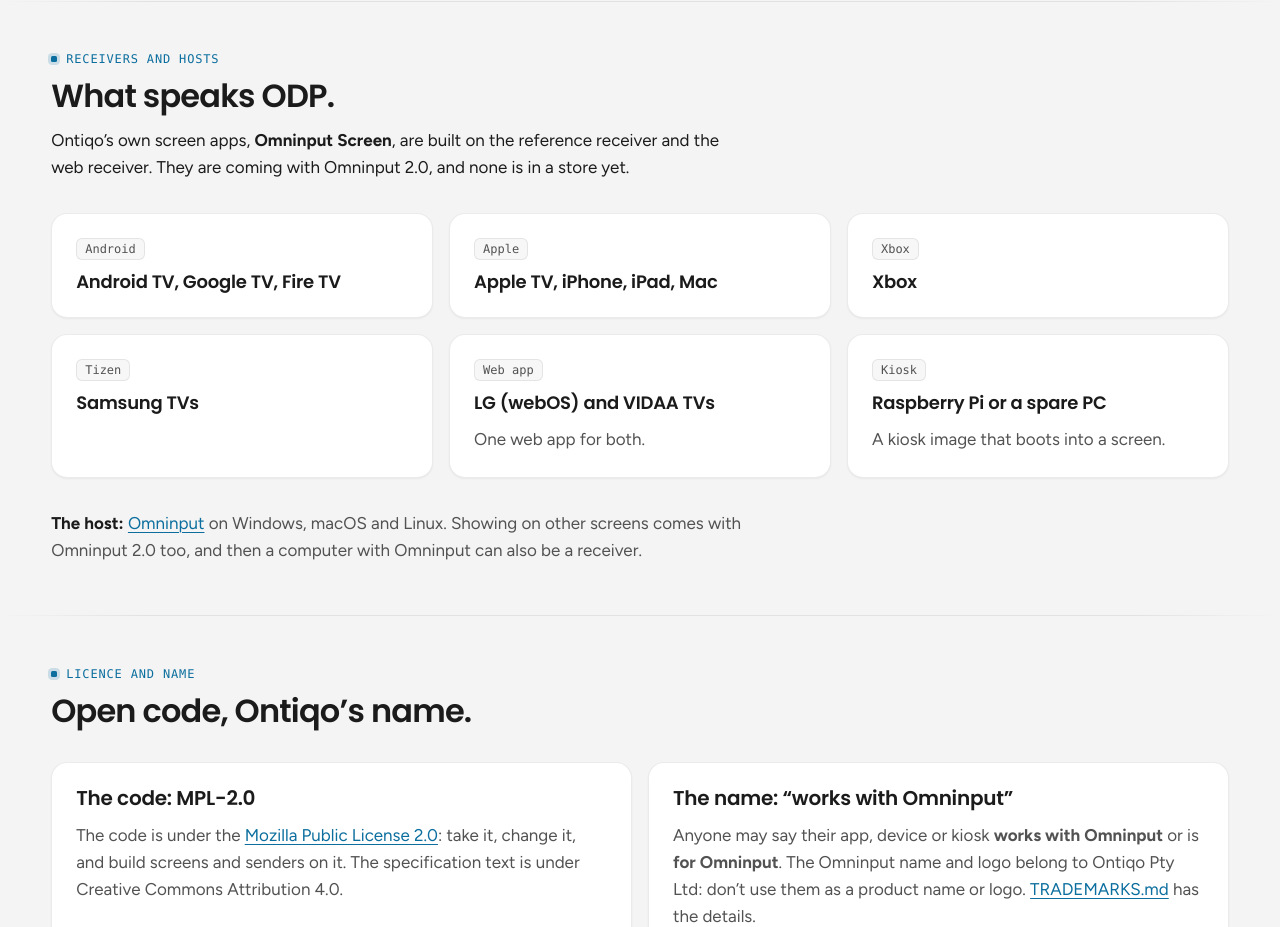
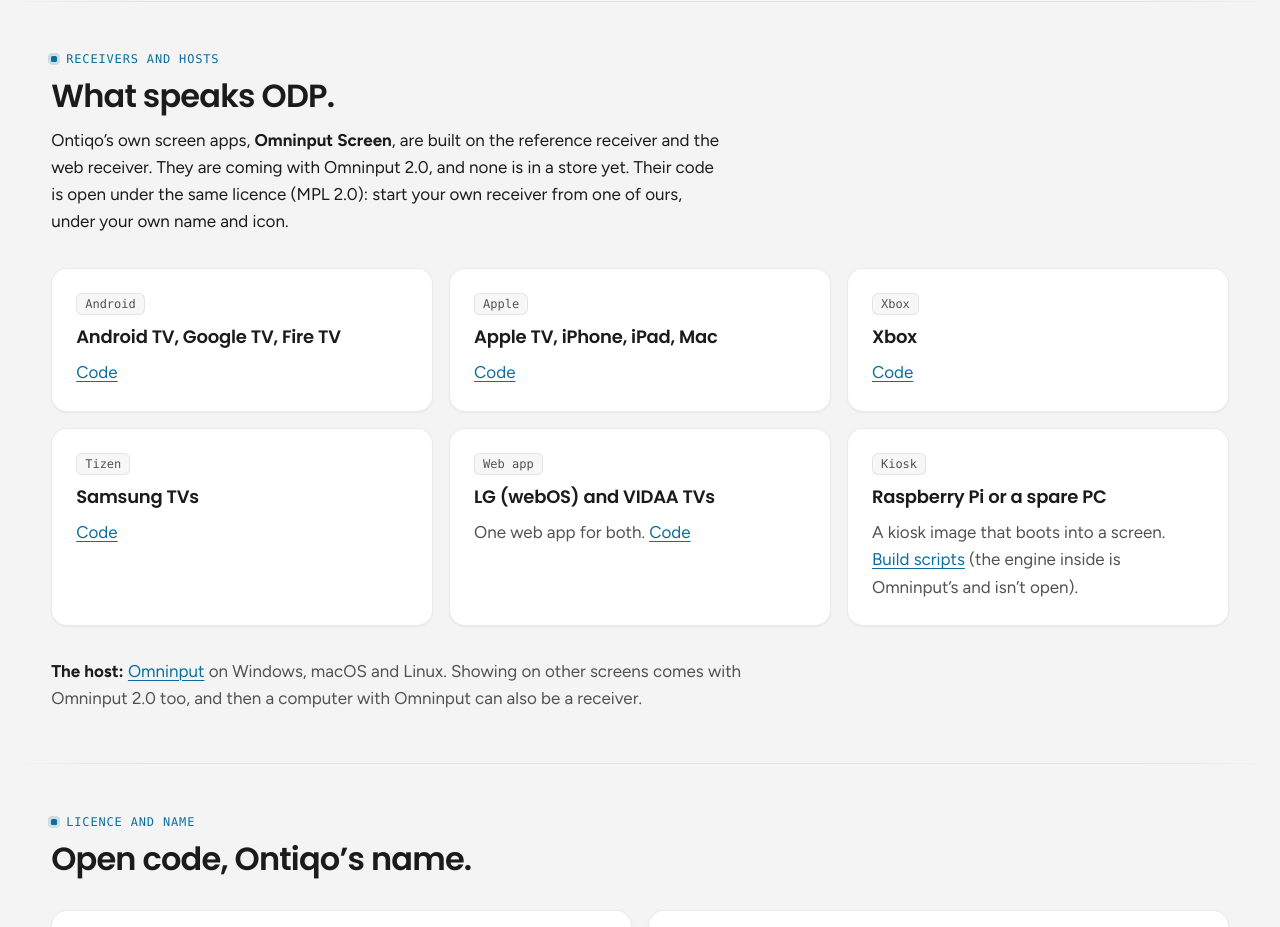
Before and after one commit to Ontiqo/odp, a plain HTML site: page site/index.html in a window 1280 px wide. Shown: the part 3340-4267 px from the top of the page. Drawn offline with Linux system fonts and the light colour scheme.

Commit message:
Site: each receiver links to its open code

```diff
--- a/site/index.html
+++ b/site/index.html
@@ -194,15 +194,15 @@ cargo run --release -p odp-check -- &lt;address:port&gt; &lt;pin&gt; [--key 10]
   <div class="section-head">
     <span class="eyebrow">Receivers and hosts</span>
     <h2 id="receivers-h">What speaks ODP.</h2>
-    <p>Ontiqo’s own screen apps, <strong>Omninput Screen</strong>, are built on the reference receiver and the web receiver. They are coming with Omninput 2.0, and none is in a store yet.</p>
+    <p>Ontiqo’s own screen apps, <strong>Omninput Screen</strong>, are built on the reference receiver and the web receiver. They are coming with Omninput 2.0, and none is in a store yet. Their code is open under the same licence (MPL 2.0): start your own receiver from one of ours, under your own name and icon.</p>
   </div>
   <div class="grid rx-grid">
-    <div class="card rx"><span class="tag">Android</span><h3>Android TV, Google TV, Fire TV</h3></div>
-    <div class="card rx"><span class="tag">Apple</span><h3>Apple TV, iPhone, iPad, Mac</h3></div>
-    <div class="card rx"><span class="tag">Xbox</span><h3>Xbox</h3></div>
-    <div class="card rx"><span class="tag">Tizen</span><h3>Samsung TVs</h3></div>
-    <div class="card rx"><span class="tag">Web app</span><h3>LG (webOS) and VIDAA TVs</h3><p>One web app for both.</p></div>
-    <div class="card rx"><span class="tag">Kiosk</span><h3>Raspberry Pi or a spare PC</h3><p>A kiosk image that boots into a screen.</p></div>
+    <div class="card rx"><span class="tag">Android</span><h3>Android TV, Google TV, Fire TV</h3><p><a href="https://github.com/Ontiqo/omninput-screen/tree/main/android">Code</a></p></div>
+    <div class="card rx"><span class="tag">Apple</span><h3>Apple TV, iPhone, iPad, Mac</h3><p><a href="https://github.com/Ontiqo/omninput-screen/tree/main/appletv">Code</a></p></div>
+    <div class="card rx"><span class="tag">Xbox</span><h3>Xbox</h3><p><a href="https://github.com/Ontiqo/omninput-screen/tree/main/xbox">Code</a></p></div>
+    <div class="card rx"><span class="tag">Tizen</span><h3>Samsung TVs</h3><p><a href="https://github.com/Ontiqo/omninput-screen/tree/main/tizen">Code</a></p></div>
+    <div class="card rx"><span class="tag">Web app</span><h3>LG (webOS) and VIDAA TVs</h3><p>One web app for both. <a href="https://github.com/Ontiqo/omninput-screen/tree/main/webtv">Code</a></p></div>
+    <div class="card rx"><span class="tag">Kiosk</span><h3>Raspberry Pi or a spare PC</h3><p>A kiosk image that boots into a screen. <a href="https://github.com/Ontiqo/omninput-screen/tree/main/kiosk">Build scripts</a> (the engine inside is Omninput’s and isn’t open).</p></div>
   </div>
   <p class="host-line"><strong>The host:</strong> <a href="https://omninput.app">Omninput</a> on Windows, macOS and Linux. Showing on other screens comes with Omninput 2.0 too, and then a computer with Omninput can also be a receiver.</p>
 </section>
```
